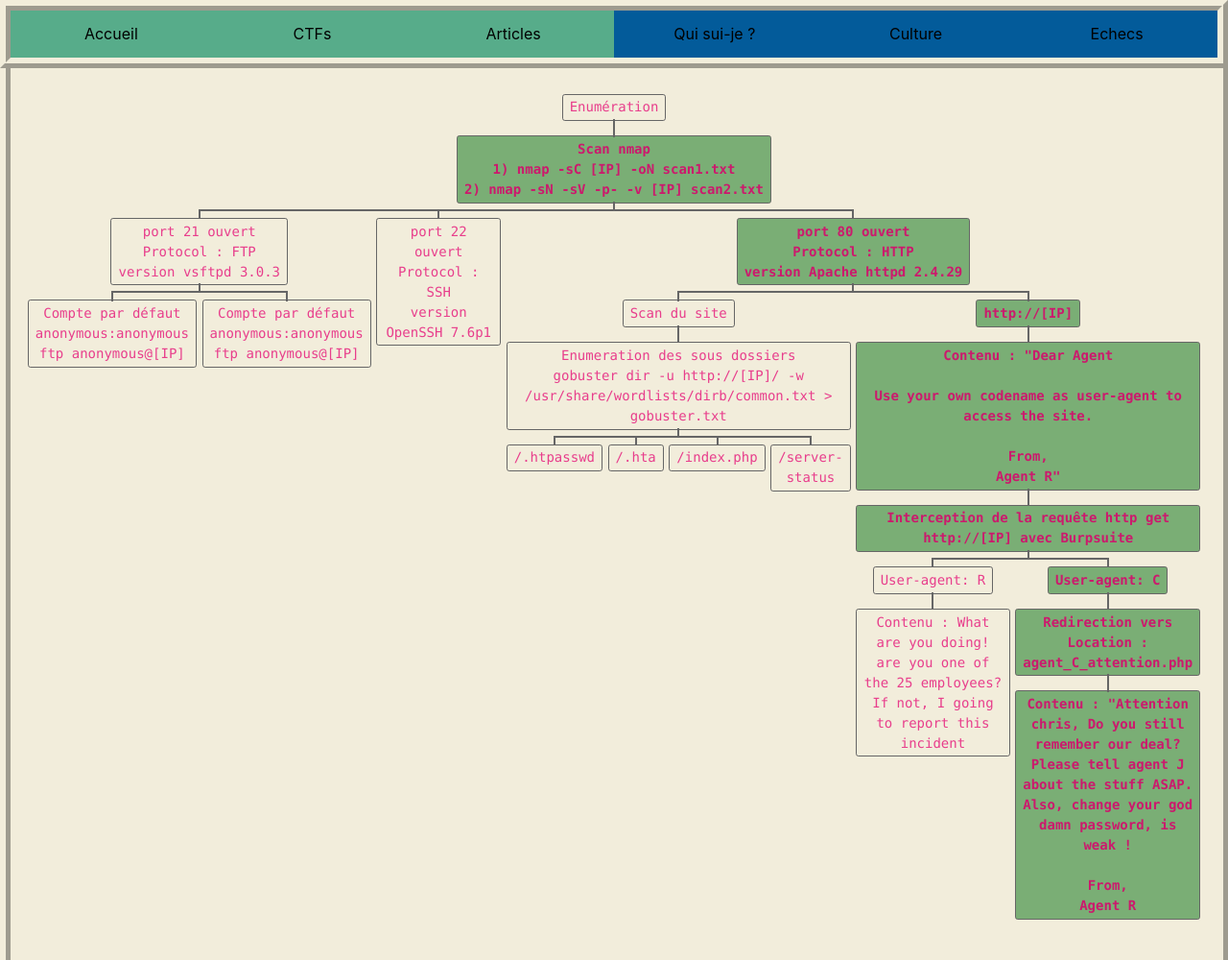
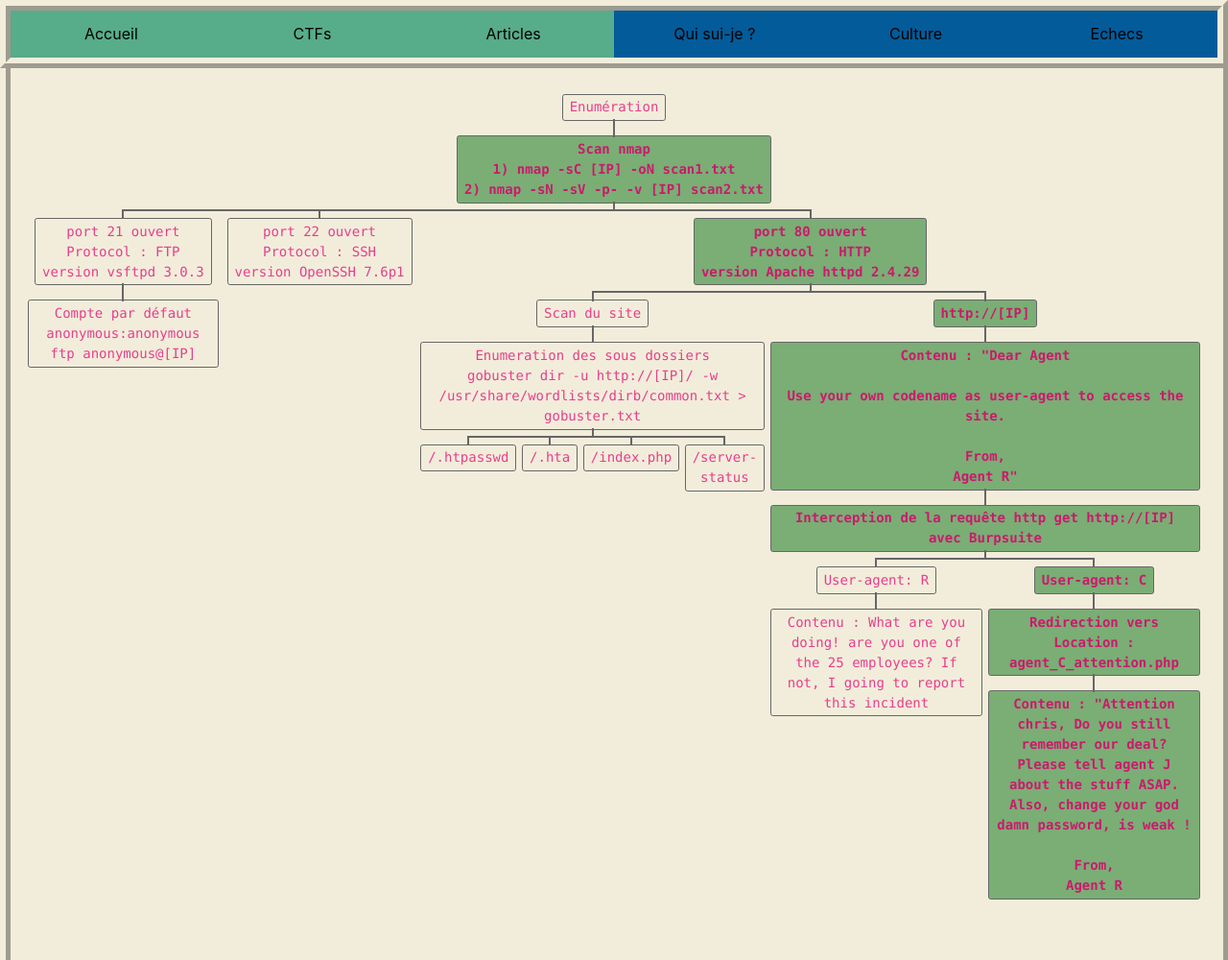
Before and after one commit to Mrn-s/dev_web, a plain HTML site: page parcours.html in a window 1280 px wide. Shown: the top 1000 px of the page at 96% size. Drawn offline with nearby package versions, Linux system fonts and the light colour scheme.

Commit message:
petite correction

```diff
--- a/parcours.html
+++ b/parcours.html
@@ -7,10 +7,7 @@
     <meta name='viewport' content='width=device-width, initial-scale=1'>
     <link rel='stylesheet' type='text/css' media='screen' href='./css/style_parcours.css'>
         <link rel="stylesheet" href="https://maxcdn.bootstrapcdn.com/bootstrap/4.5.2/css/bootstrap.min.css">
-        <script src="https://ajax.googleapis.com/ajax/libs/jquery/3.5.1/jquery.min.js"></script>
-        <script src="https://cdnjs.cloudflare.com/ajax/libs/popper.js/1.16.0/umd/popper.min.js"></script>
         <script src="https://maxcdn.bootstrapcdn.com/bootstrap/4.5.2/js/bootstrap.min.js"></script>
-        <script type="text/javascript" src="./data/ctfs.js"></script>
 </head>
 <body>
     <nav class="container-fluid" id="nav-bar">
@@ -42,8 +39,7 @@
             <ul class="row">
               <li class="col-sm-2"><code>port 21 ouvert <br> Protocol : FTP <br> version vsftpd 3.0.3</code>
                 <ul class="row">
-                  <li class="col-sm-6"><code>Compte par défaut anonymous:anonymous <br>ftp anonymous@[IP] </code></li>
-                  <li class="col-sm-6"><code>Compte par défaut anonymous:anonymous <br>ftp anonymous@[IP]</code></li>
+                  <li class="col-sm-12"><code>Compte par défaut anonymous:anonymous <br>ftp anonymous@[IP] </code></li>
                 </ul>
               </li>
               <li class="col-sm-2"><code>port 22 ouvert <br> Protocol : SSH <br> version OpenSSH 7.6p1</code>
@@ -78,7 +74,7 @@
                                         <ul class="row">
                                             <li class="col-sm-12"><code class="bon_chemin">Redirection vers Location : agent_C_attention.php</code>
                                                 <ul class="row">
-                                                    <li><code class="bon_chemin">Contenu : "Attention chris, Do you still remember our deal? Please tell agent J about the stuff ASAP. Also, change your god damn password, is weak ! <br><br> From, <br>Agent R</code></li>
+                                                    <li class="col-sm-12"><code class="bon_chemin">Contenu : "Attention chris, Do you still remember our deal? Please tell agent J about the stuff ASAP. Also, change your god damn password, is weak ! <br><br> From, <br>Agent R</code></li>
                                                 </ul>
                                             </li>
                                         </ul>
@@ -87,7 +83,6 @@
                             </li>
                         </ul>
                       </li>
-
                     </ul>
                   </li>
                 </ul>
@@ -273,55 +268,6 @@
     </ul>
   </figure>
 
-  <!-- <figure>
-    <figcaption>Example sitemap</figcaption>
-    <ul class="tree">
-      <li><span>Home</span>
-        <ul>
-          <li><span>About us</span>
-            <ul>
-              <li><span>Our history</span>
-                <ul>
-                  <li><span>Founder</span></li>
-                </ul>
-              </li>
-              <li><span>Our board</span>
-                <ul>
-                  <li><span>Brad Whiteman</span></li>
-                  <li><span>Cynthia Tolken</span></li>
-                  <li><span>Bobby Founderson</span></li>
-                </ul>
-              </li>
-            </ul>
-          </li>
-          <li><span>Our products</span>
-            <ul>
-              <li><span>The Widget 2000™</span>
-                <ul>
-                  <li><span>Order form</span></li>
-                </ul>
-              </li>
-              <li><span>The McGuffin V2</span>
-                <ul>
-                  <li><span>Order form</span></li>
-                </ul>
-              </li>
-            </ul>
-          </li>
-          <li><span>Contact us</span>
-            <ul>
-              <li><span>Social media</span>
-                <ul>
-                  <li><span>Facebook</span></li>
-                </ul>
-              </li>
-            </ul>
-          </li>
-        </ul>
-      </li>
-    </ul>
-  </figure> -->
-
     </section>
 
     <footer class="container-fluid">
```
